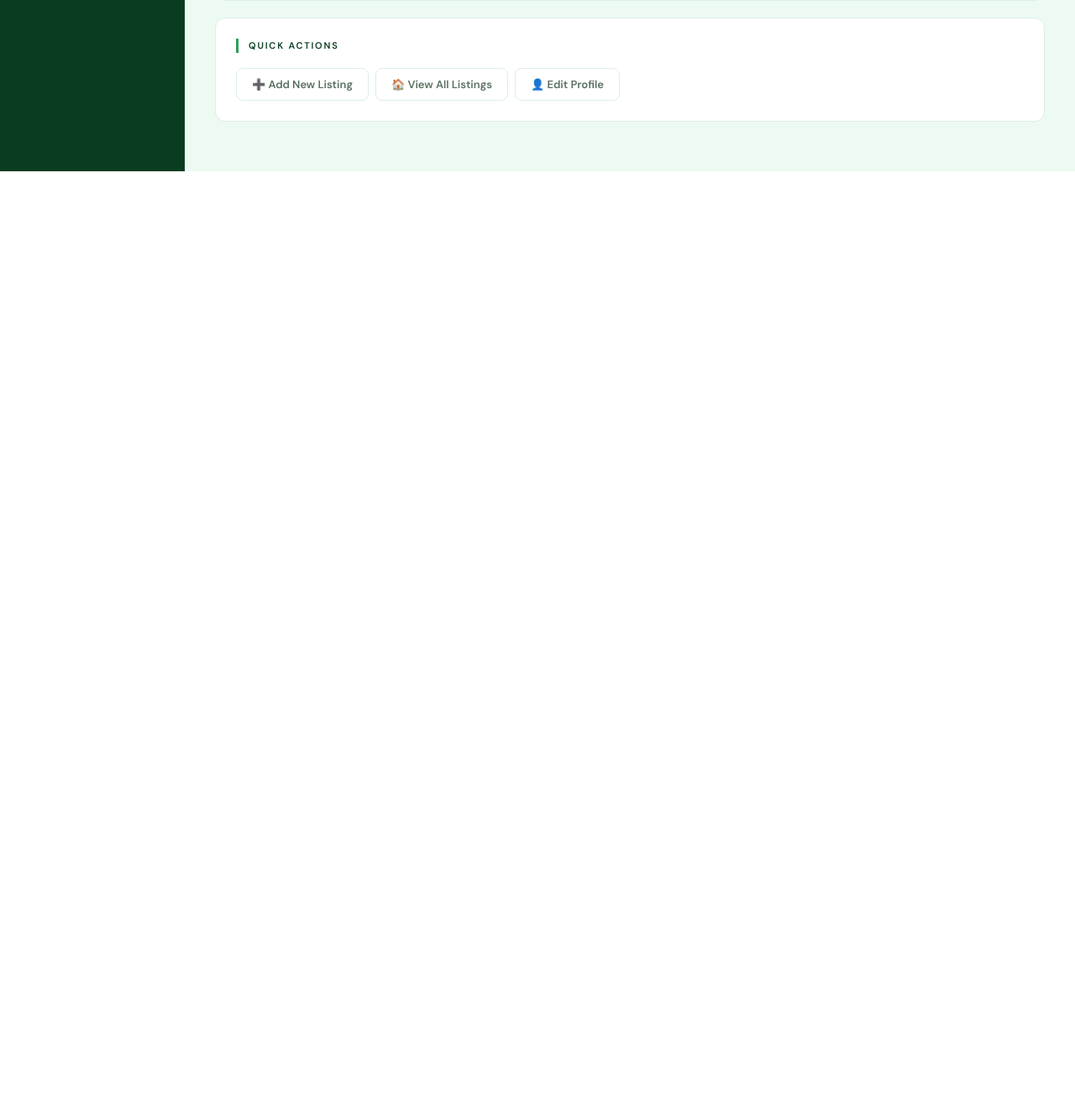
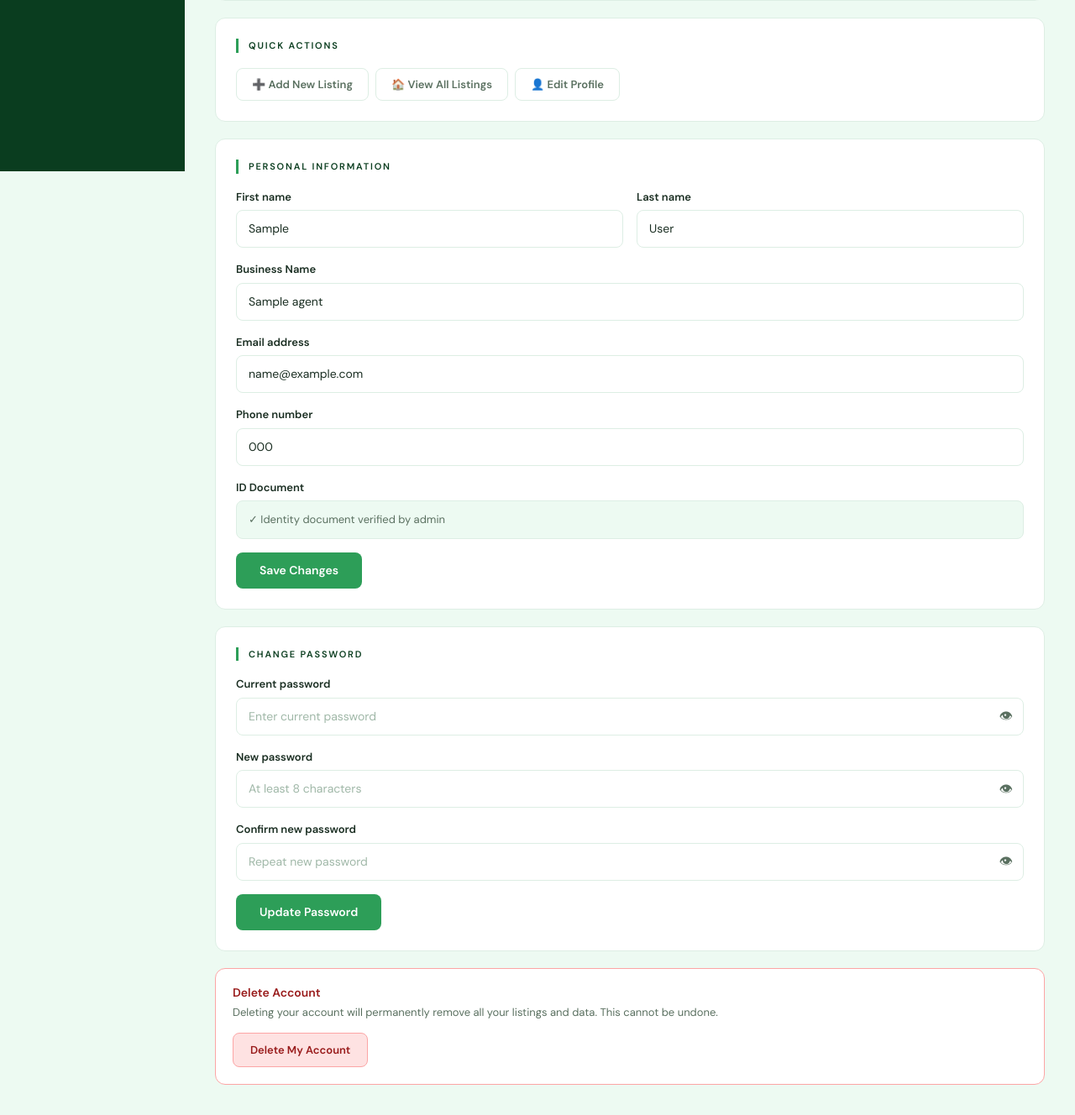
Before and after one commit to IBK-Tim/hostelsearch, a Django app: page /agent/dashboard/ in a window 1280 px wide. Shown: the part 596-1924 px from the top of the page at 84% size. Before the commit the page ends 800 px from the top, so only its background shows below. Run offline with Django 5.2, Linux system fonts and the light colour scheme; a user stored in the database is signed in; tables that the repository leaves empty hold one stand-in row (values such as "Sample post"); some libraries are stand-ins or nearby versions.

Commit message:
Add profile update for agents and students

```diff
--- a/main/templates/main/Agent.html
+++ b/main/templates/main/Agent.html
@@ -476,45 +476,31 @@
     </div>
 
     <!-- PANE 4 — PROFILE -->
-    <div class="dash-pane" id="pane-profile">
-      <div class="dash-head">
-        <h1>Profile Settings</h1>
-        <p>Your agent account information.</p>
-      </div>
-
-      <div class="prof-av-row">
-        <div class="prof-av">{{ agent.user.first_name|slice:":1" }}</div>
-        <div class="prof-av-info">
-          <h3>{{ agent.user.first_name }} {{ agent.user.last_name }}</h3>
-          <p>Hostel Agent · <span style="color:var(--a);font-weight:600;">✓ Verified</span></p>
-        </div>
-      </div>
-
-      <div class="mb-3">
-        <label class="hs-lbl">Business Name</label>
-        <input type="text" class="hs-inp form-control"
-              value="{{ agent.business_name }}" readonly>
-      </div>
-
-      <div class="blk">
-        <span class="blk-t">Personal Information</span>
+    <div class="blk">
+      <span class="blk-t">Personal Information</span>
+      <form method="POST" action="{% url 'update_agent_profile' %}">
+        {% csrf_token %}
         <div class="row g-3 mb-3">
           <div class="col-12 col-sm-6">
             <label class="hs-lbl">First name</label>
-            <input type="text" class="hs-inp form-control" value="{{ agent.user.first_name }}" readonly>
+            <input type="text" name="first_name" class="hs-inp form-control" value="{{ agent.user.first_name }}">
           </div>
           <div class="col-12 col-sm-6">
             <label class="hs-lbl">Last name</label>
-            <input type="text" class="hs-inp form-control" value="{{ agent.user.last_name }}" readonly>
+            <input type="text" name="last_name" class="hs-inp form-control" value="{{ agent.user.last_name }}">
           </div>
         </div>
         <div class="mb-3">
+          <label class="hs-lbl">Business Name</label>
+          <input type="text" name="business_name" class="hs-inp form-control" value="{{ agent.business_name }}">
+        </div>
+        <div class="mb-3">
           <label class="hs-lbl">Email address</label>
-          <input type="email" class="hs-inp form-control" value="{{ agent.user.email }}" readonly>
+          <input type="email" name="email" class="hs-inp form-control" value="{{ agent.user.email }}">
         </div>
         <div class="mb-3">
           <label class="hs-lbl">Phone number</label>
-          <input type="tel" class="hs-inp form-control" value="{{ agent.phone }}" readonly>
+          <input type="tel" name="phone" class="hs-inp form-control" value="{{ agent.phone }}">
         </div>
         <div class="mb-3">
           <label class="hs-lbl">ID Document</label>
@@ -522,8 +508,9 @@
             ✓ Identity document verified by admin
           </div>
         </div>
-      </div>
-
+        <button type="submit" class="hs-save">Save Changes</button>
+      </form>
+    </div>
       <div class="blk">
         <span class="blk-t">Change Password</span>
         <form onsubmit="changePass(event)">
--- a/main/urls.py
+++ b/main/urls.py
@@ -18,6 +18,8 @@
     # Dashboards
     path('student/dashboard/', views.student_dashboard, name='student_dashboard'),
     path('agent/dashboard/',   views.agent_dashboard,   name='agent_dashboard'),
+    path('agent/profile/update/', views.update_agent_profile, name='update_agent_profile'),
+    path('student/profile/update/', views.update_student_profile, name='update_student_profile'),
 
     # Submit listing
     path('submit/', views.submit_listing, name='submit_listing'),
--- a/main/views.py
+++ b/main/views.py
@@ -325,3 +325,46 @@
         messages.success(request, f'{hostel.hostel_name} saved successfully.')
 
     return redirect('Search')
+
+@login_required(login_url='/login/')
+def update_agent_profile(request):
+    if not hasattr(request.user, 'agent'):
+        return redirect('login')
+
+    if request.method == 'POST':
+        agent = request.user.agent
+        user  = request.user
+
+        user.first_name = request.POST.get('first_name', '').strip()
+        user.last_name  = request.POST.get('last_name', '').strip()
+        user.email      = request.POST.get('email', '').strip()
+        user.save()
+
+        agent.phone         = request.POST.get('phone', '').strip()
+        agent.business_name = request.POST.get('business_name', '').strip()
+        agent.save()
+
+        messages.success(request, 'Profile updated successfully.')
+
+    return redirect('agent_dashboard')
+
+@login_required(login_url='/login/')
+def update_student_profile(request):
+    if not hasattr(request.user, 'student'):
+        return redirect('login')
+
+    if request.method == 'POST':
+        student = request.user.student
+        user    = request.user
+
+        user.first_name = request.POST.get('first_name', '').strip()
+        user.last_name  = request.POST.get('last_name', '').strip()
+        user.email      = request.POST.get('email', '').strip()
+        user.save()
+
+        student.phone = request.POST.get('phone', '').strip()
+        student.save()
+
+        messages.success(request, 'Profile updated successfully.')
+
+    return redirect('student_dashboard')
```
Also changed, not shown: main/templates/main/StudentDashboard.html (+8 -4 lines).
